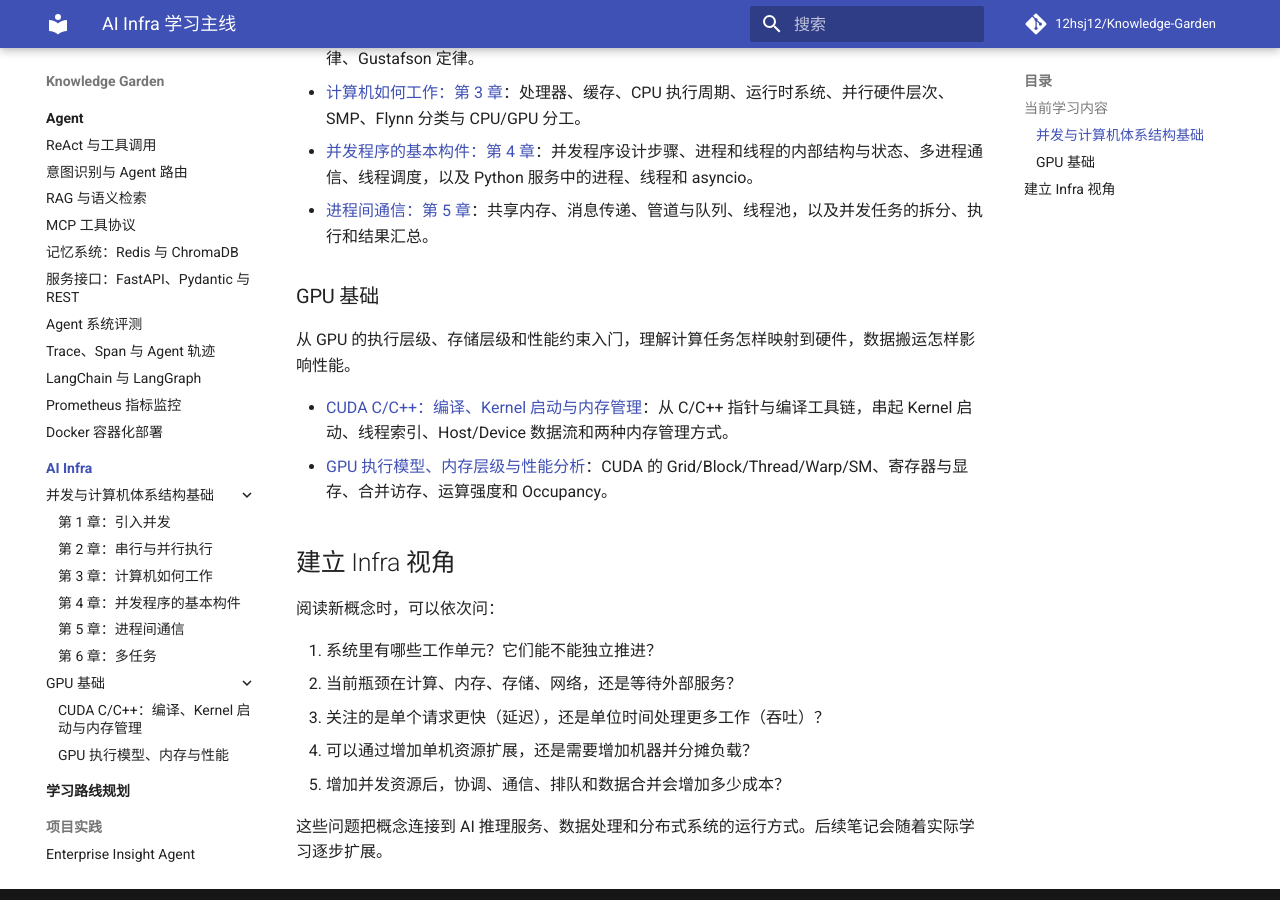
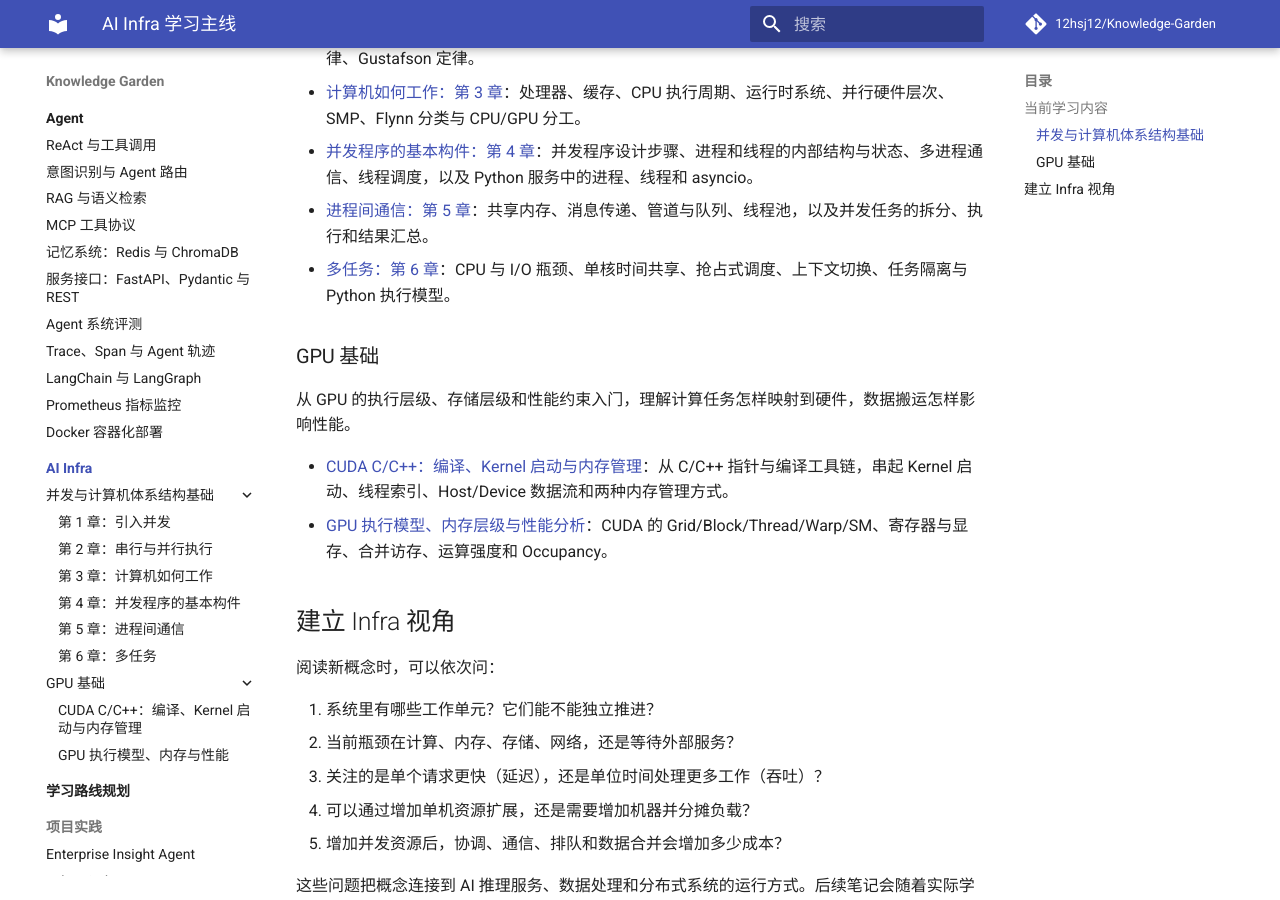
Before and after one commit to 12hsj12/Knowledge-Garden, an MkDocs documentation site: the page built from docs/ai-infra/index.md, in a window 1280 px wide and 900 px high, scrolled down 683 px. Built offline with MkDocs 1.6.1 and Material for MkDocs 9.7.7, drawn with Linux system fonts in a browser that asks for light colours; comment, search, counter and statistics services are not loaded.

Commit message:
docs: add chapter 6 to AI Infra index

```diff
--- a/docs/ai-infra/index.md
+++ b/docs/ai-infra/index.md
@@ -20,6 +20,7 @@ AI Infra 关注为 AI 工作负载提供和管理运行能力：计算资源如
 - [计算机如何工作：第 3 章](concurrency/chapter-03.md)：处理器、缓存、CPU 执行周期、运行时系统、并行硬件层次、SMP、Flynn 分类与 CPU/GPU 分工。
 - [并发程序的基本构件：第 4 章](concurrency/chapter-04.md)：并发程序设计步骤、进程和线程的内部结构与状态、多进程通信、线程调度，以及 Python 服务中的进程、线程和 asyncio。
 - [进程间通信：第 5 章](concurrency/chapter-05.md)：共享内存、消息传递、管道与队列、线程池，以及并发任务的拆分、执行和结果汇总。
+- [多任务：第 6 章](concurrency/chapter-06.md)：CPU 与 I/O 瓶颈、单核时间共享、抢占式调度、上下文切换、任务隔离与 Python 执行模型。
 
 ### GPU 基础
 
```
